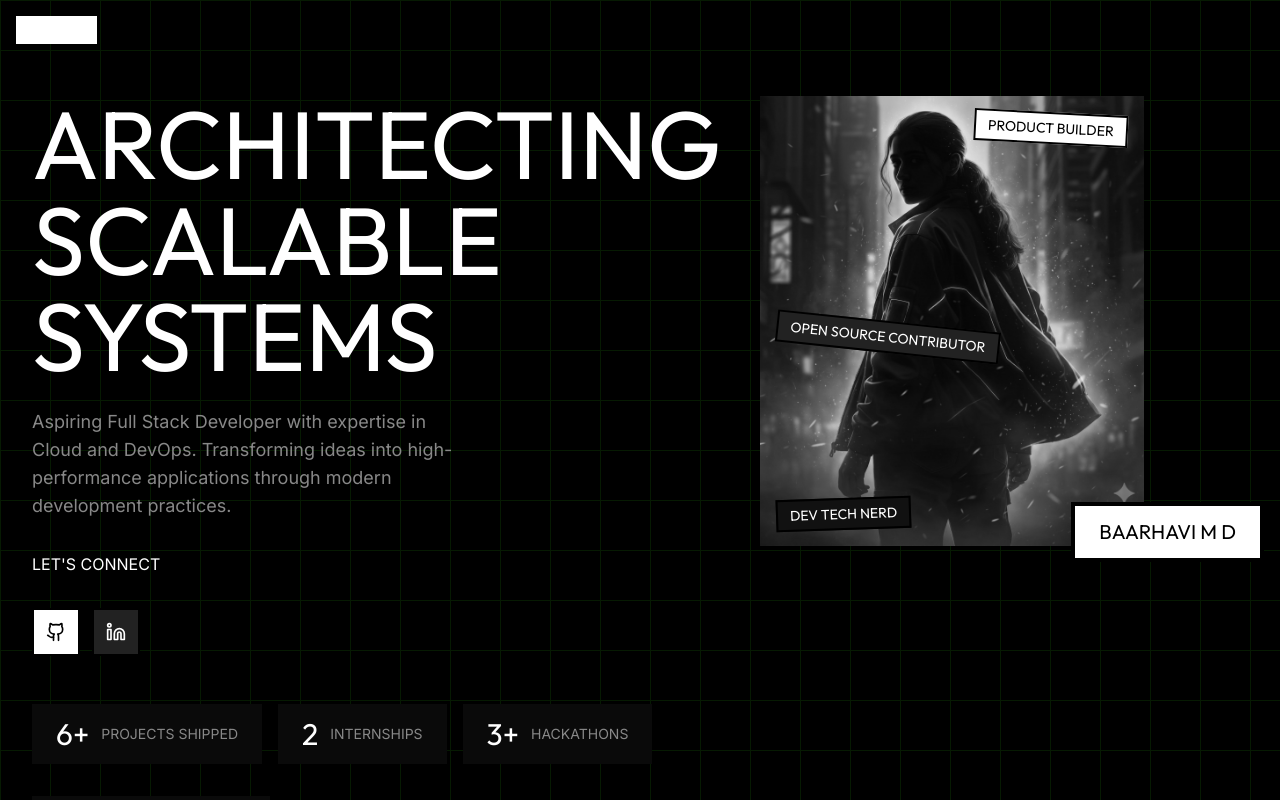
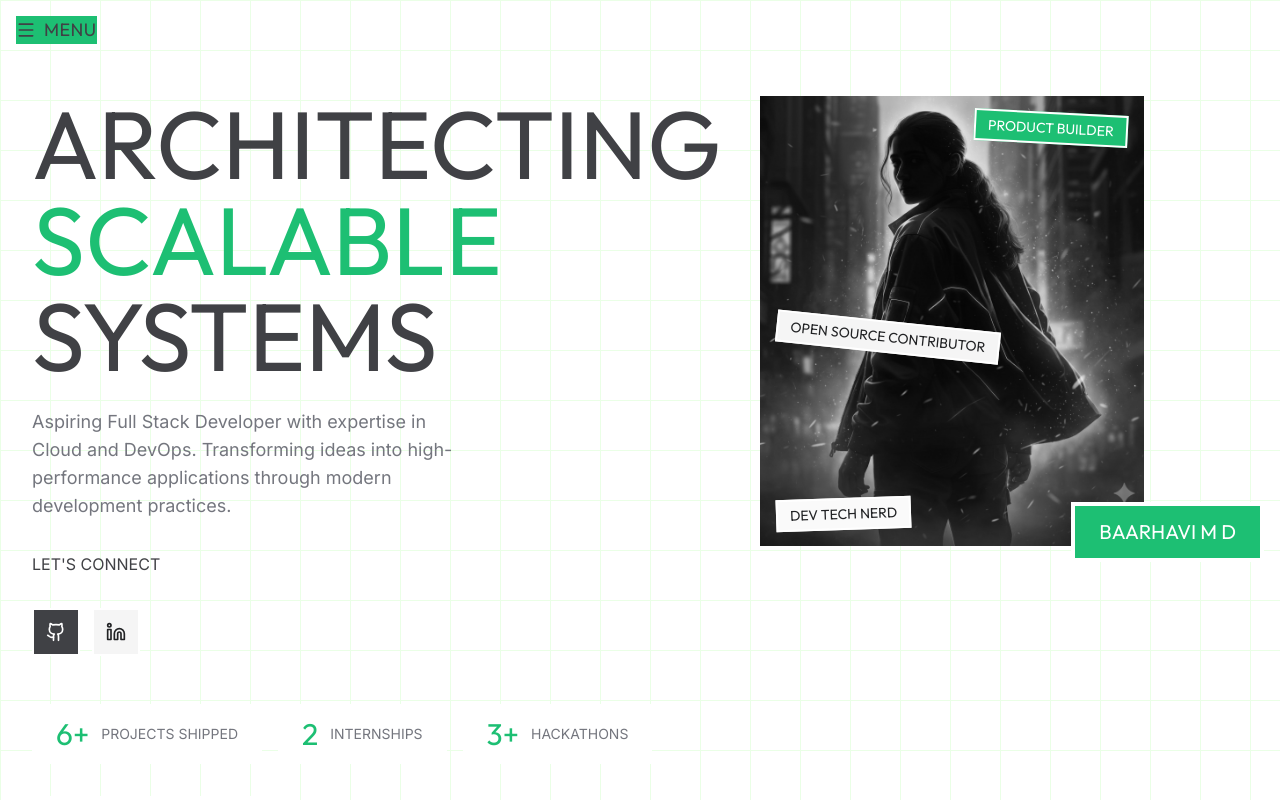
Before and after one commit to BaarhaviGit/dev-render, a Next.js app: page / in a window 1280 px wide. Shown: the top 800 px of the page. Built offline with nearby package versions, Linux system fonts and the light colour scheme.

Commit message:
style(theme): switch from dark mode to a premium Fiverr-inspired light aesthetic

```diff
--- a/app/globals.css
+++ b/app/globals.css
@@ -4,21 +4,21 @@
 @custom-variant dark (&:is(.dark *));
 
 :root {
-  --background: #000000;
-  --foreground: #ffffff;
-  --card: #0a0a0a;
-  --card-foreground: #ffffff;
-  --primary: #ffffff;
-  --primary-foreground: #000000;
-  --secondary: #111111;
-  --secondary-foreground: #ffffff;
-  --accent: #222222;
-  --accent-foreground: #ffffff;
-  --muted: #111111;
-  --muted-foreground: #888888;
-  --border: rgba(255, 255, 255, 0.1);
-  --input: rgba(255, 255, 255, 0.1);
-  --ring: rgba(255, 255, 255, 0.2);
+  --background: #ffffff;
+  --foreground: #404145;
+  --card: #ffffff;
+  --card-foreground: #222325;
+  --primary: #1dbf73;
+  --primary-foreground: #ffffff;
+  --secondary: #fafafa;
+  --secondary-foreground: #222325;
+  --accent: #f5f5f5;
+  --accent-foreground: #222325;
+  --muted: #f5f5f5;
+  --muted-foreground: #74767e;
+  --border: #e4e5e7;
+  --input: #e4e5e7;
+  --ring: #1dbf73;
   --radius: 0.5rem;
 }
 
@@ -52,7 +52,7 @@
     @apply border-border;
   }
   body {
-    @apply bg-background text-foreground antialiased selection:bg-white/20 selection:text-white;
+    @apply bg-background text-foreground antialiased selection:bg-primary/20 selection:text-primary;
   }
   html {
     scroll-behavior: smooth;
@@ -64,12 +64,12 @@
   width: 8px;
 }
 ::-webkit-scrollbar-track {
-  background: #000000;
+  background: #f5f5f5;
 }
 ::-webkit-scrollbar-thumb {
-  background: #222222;
+  background: #d4d5d8;
   border-radius: 4px;
 }
 ::-webkit-scrollbar-thumb:hover {
-  background: #333333;
+  background: #1dbf73;
 }
```
